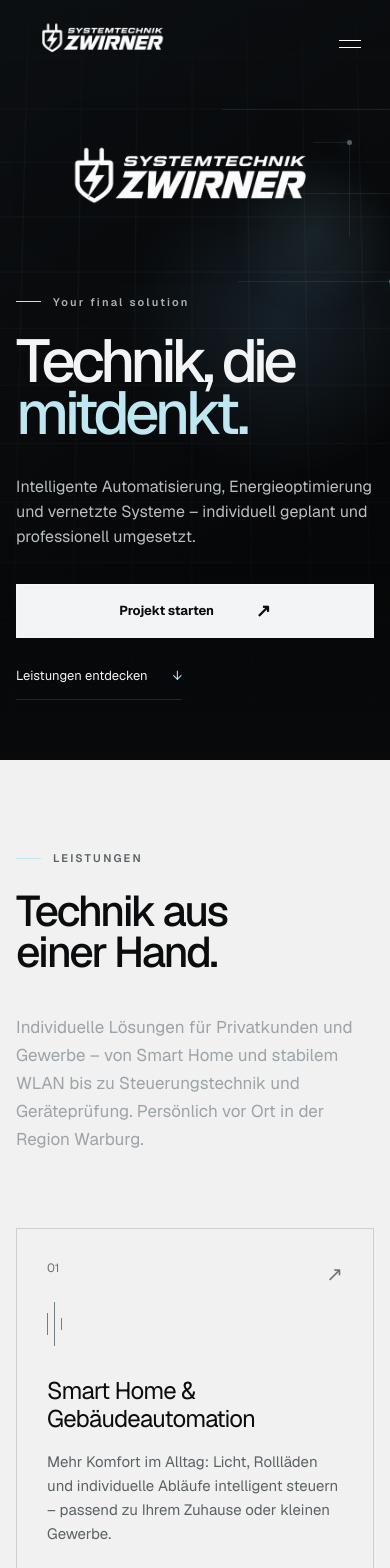
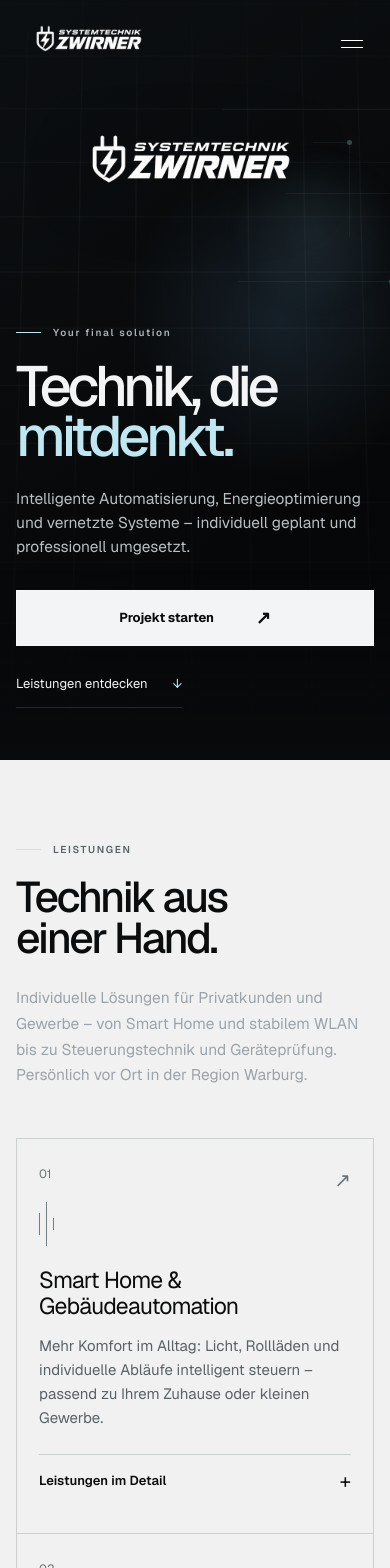
Before and after one commit to speedmaster1/systemtechnik-zwirner-website, a Next.js app: page / in a window 390 px wide. Shown: the top 1568 px of the page. Built offline with nearby package versions, Linux system fonts and the light colour scheme.

Commit message:
Polish responsive layout for mobile screens

```diff
--- a/app/globals.css
+++ b/app/globals.css
@@ -64,3 +64,86 @@
   .contact h2{font-size:42px}
   .hero__brand{width:min(340px,88vw);height:116px}
 }
+
+/* Mobile polish: kompakte Premium-Proportionen ohne horizontales Abschneiden. */
+@media(max-width:560px){
+  html{scroll-padding-top:76px}
+  .container{width:calc(100% - 32px)}
+  .nav__inner{width:calc(100% - 28px)}
+  .nav .logo{width:164px;height:54px}
+  .nav__inner>a:first-child{flex-basis:164px;min-width:0}
+  .menu-button{width:48px;height:48px;flex-basis:48px}
+  .mobile-menu{padding:34px 20px 28px;overflow-y:auto}
+  .mobile-menu a{font-size:clamp(32px,10.5vw,44px);padding:12px 0}
+  .mobile-menu p{position:static;margin:28px 0 0}
+
+  .hero{min-height:760px;padding:250px 16px 52px}
+  .hero__brand{top:118px;width:min(320px,86vw);height:110px}
+  .hero h1{font-size:clamp(48px,15vw,62px);line-height:.88;margin:22px 0 26px}
+  .hero__lead{font-size:15.5px;line-height:1.55}
+  .hero__actions{margin-top:30px;width:100%}
+  .hero__actions .button{width:100%;min-height:56px}
+  .hero__actions .text-link{min-height:48px}
+  .circuit{opacity:.26}
+
+  .section{padding:82px 0}
+  .section-head{gap:26px;margin-bottom:50px}
+  .section-head h2{margin-top:20px}
+  .section-head>p{font-size:15.5px}
+  .eyebrow{font-size:10px;letter-spacing:.17em}
+  h2,.service-card h3,.project-card h3,.about h2,.contact h2,.legal__hero h1{overflow-wrap:anywhere}
+
+  .service-card{min-height:0;padding:26px 22px}
+  .service-card__mark{height:58px}
+  .service-card h3{font-size:23px;margin:14px 0}
+  .service-details summary{min-height:52px}
+
+  .competence{padding:82px 0 76px}
+  .competence h2{font-size:clamp(34px,10.5vw,44px);margin:48px 0 64px}
+  .word-flow p{font-size:52px}
+
+  .project-list{gap:20px}
+  .project-card__visual{min-height:260px}
+  .project-card__copy{padding:28px 22px 32px}
+  .project-card h3{font-size:clamp(30px,9vw,38px);margin:24px 0 18px}
+  .tags{flex-wrap:wrap;margin-top:24px}
+
+  .about__copy{padding-top:48px}
+  .about h2{font-size:clamp(34px,10vw,40px);margin-top:48px}
+  .about__copy .lead{font-size:18px}
+  .principles{margin-top:42px}
+
+  .contact{padding:84px 0}
+  .contact h2{font-size:clamp(38px,11vw,46px);margin:34px 0 24px}
+  .contact__intro{padding-bottom:46px}
+  .contact__grid{gap:58px;padding-top:52px}
+  .contact-note h3{margin:28px 0 16px}
+  .status{margin-top:34px}
+  .contact-form{gap:24px}
+  .contact-form .check{align-items:flex-start;line-height:1.45}
+  .check input{flex:0 0 18px;margin-top:2px}
+  .contact-form .button{width:100%;min-height:56px}
+
+  footer{padding:64px 0 26px}
+  .footer__top{padding-bottom:48px}
+  .footer__top .logo{width:min(260px,86vw);height:94px}
+  .footer__links{padding:48px 0;gap:32px}
+  .footer__links>div:last-child{margin-top:8px}
+
+  .legal__hero{padding:128px 0 52px}
+  .legal__hero h1{font-size:clamp(44px,14vw,58px);line-height:.95;margin:38px 0 16px;letter-spacing:-.055em}
+  .legal__content{width:auto;padding:48px 0 80px;margin-inline:16px}
+  .legal__content h2{font-size:21px;margin:36px 0 12px}
+  .legal__content .placeholder{padding:16px;font-size:12px;overflow-wrap:anywhere}
+  .legal__content aside{padding:20px;margin:44px 0 30px}
+  .legal-compact{margin-bottom:42px}
+}
+
+@media(max-width:390px){
+  .nav .logo{width:154px}
+  .nav__inner>a:first-child{flex-basis:154px}
+  .hero__brand{width:290px;height:100px}
+  .hero h1{font-size:clamp(47px,14.5vw,57px)}
+  .footer__links{grid-template-columns:1fr}
+  .footer__links>div:last-child{grid-column:auto}
+}
```
